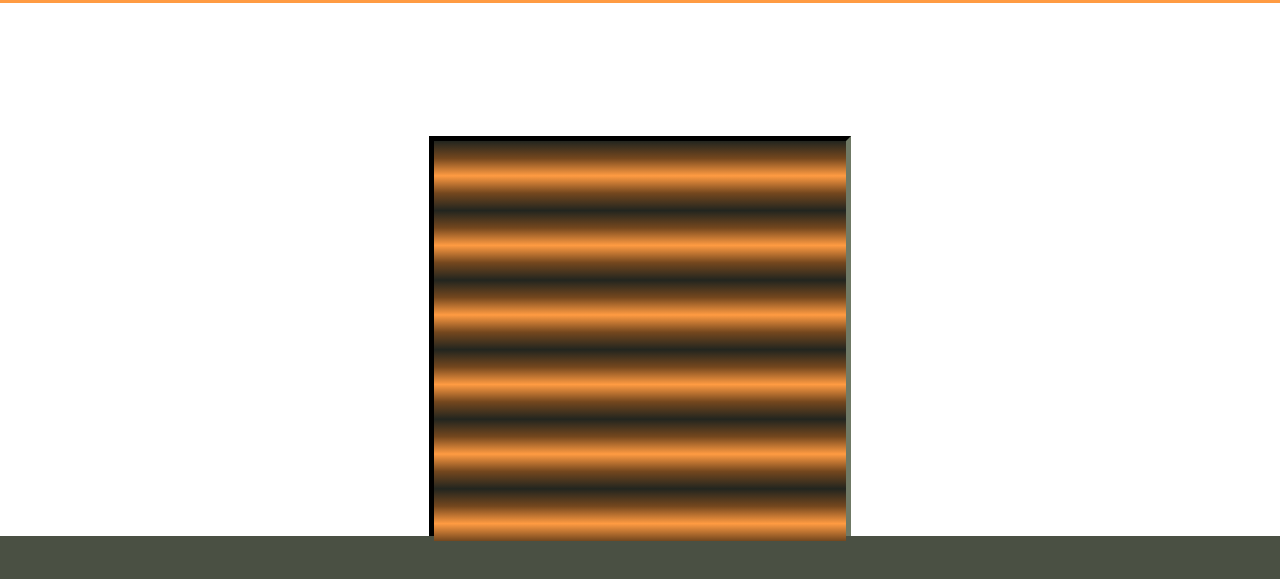
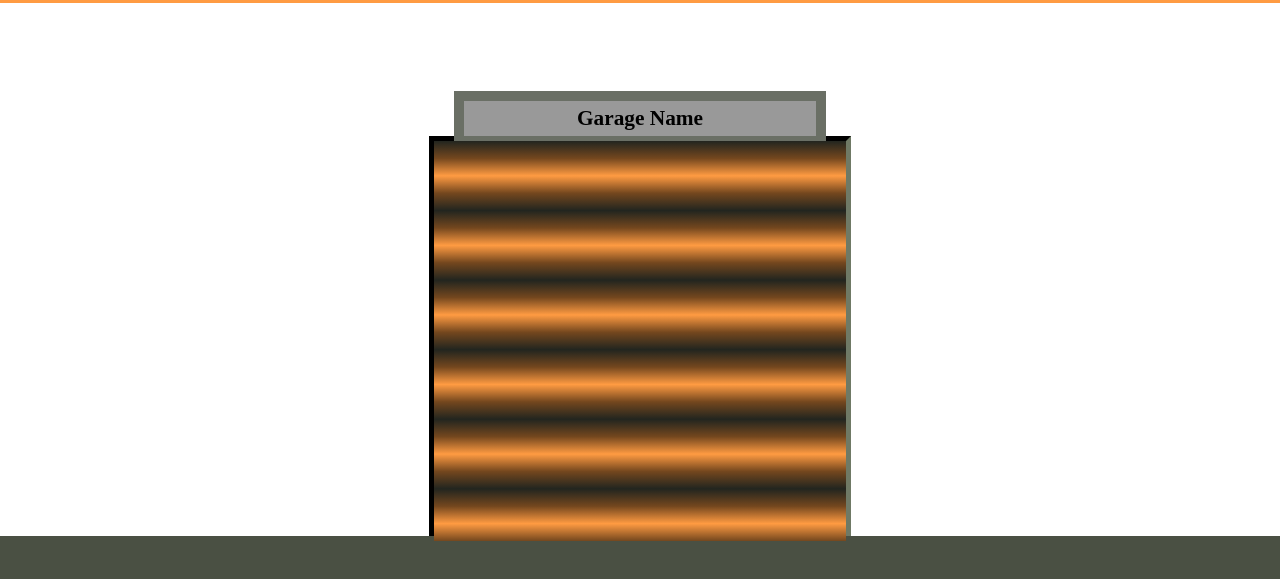
Before and after one commit to julieahawkins/garage-bin, a website: page public/index.html in a window 1280 px wide. Shown: the part 175-754 px from the top of the page. Drawn offline with Linux system fonts and the light colour scheme.

Commit message:
adds garage name, adds door click listener

```diff
--- a/public/index.html
+++ b/public/index.html
@@ -14,8 +14,8 @@
     <main>
       <section class="garages">
         <div class="garage">
+          <h3 class="garage-name">Garage Name</h3>
           <div class="garage-door">
-
           </div>
 
         </div>
--- a/public/scripts/script.js
+++ b/public/scripts/script.js
@@ -0,0 +1,5 @@
+const openDoor = () => {
+  console.log('open sesame')
+};
+
+$('.garage-door').on('click', openDoor);
--- a/public/styles/style.scss
+++ b/public/styles/style.scss
@@ -47,6 +47,19 @@ main {
         left: -30px;
         margin: 0 auto;
         right: -30px;
+        cursor: pointer;
+      }
+      .garage-name {
+        font-size: 16pt;
+        border: 10px solid #6A6F65;
+        background: #999;
+        padding: 5px;
+        text-align: center;
+        position: absolute;
+        top: -80px;
+        left: -10px;
+        margin: 0 auto;
+        right: -10px;
       }
     }
   }
```
Also changed, not shown: public/styles/style.css.
